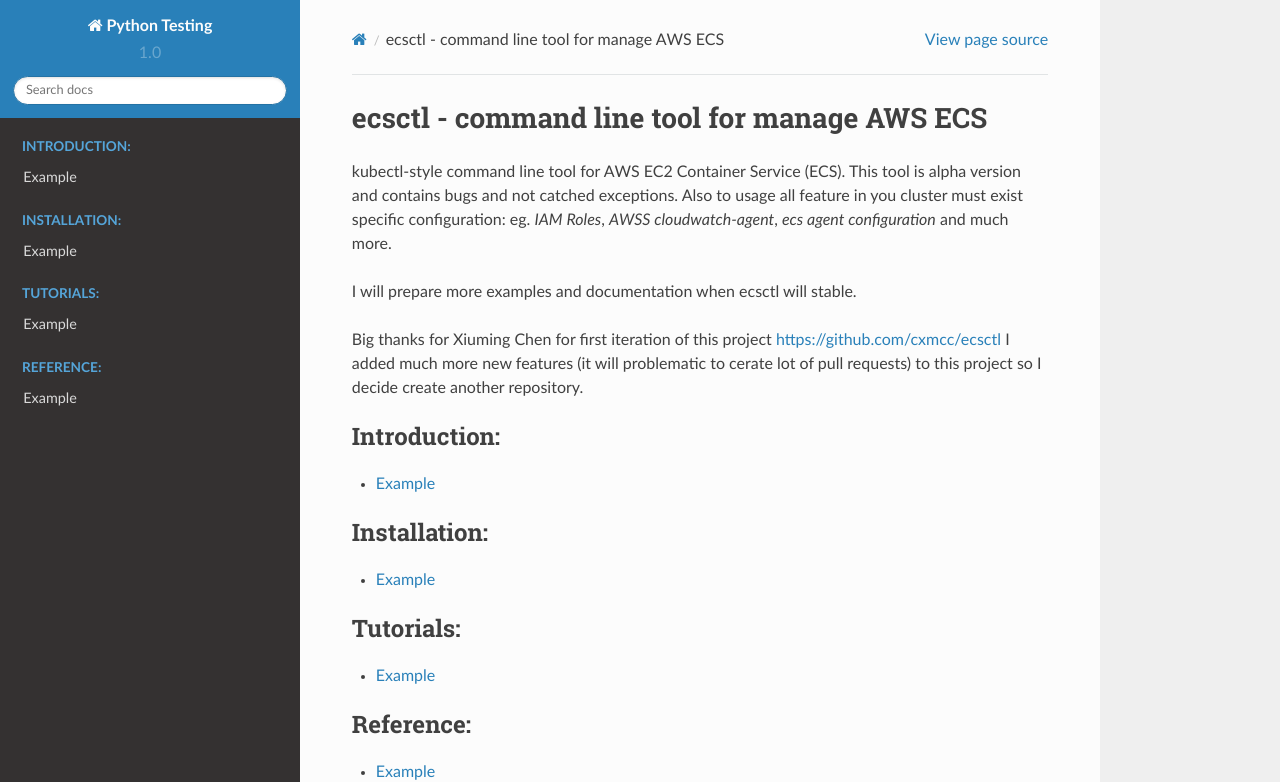
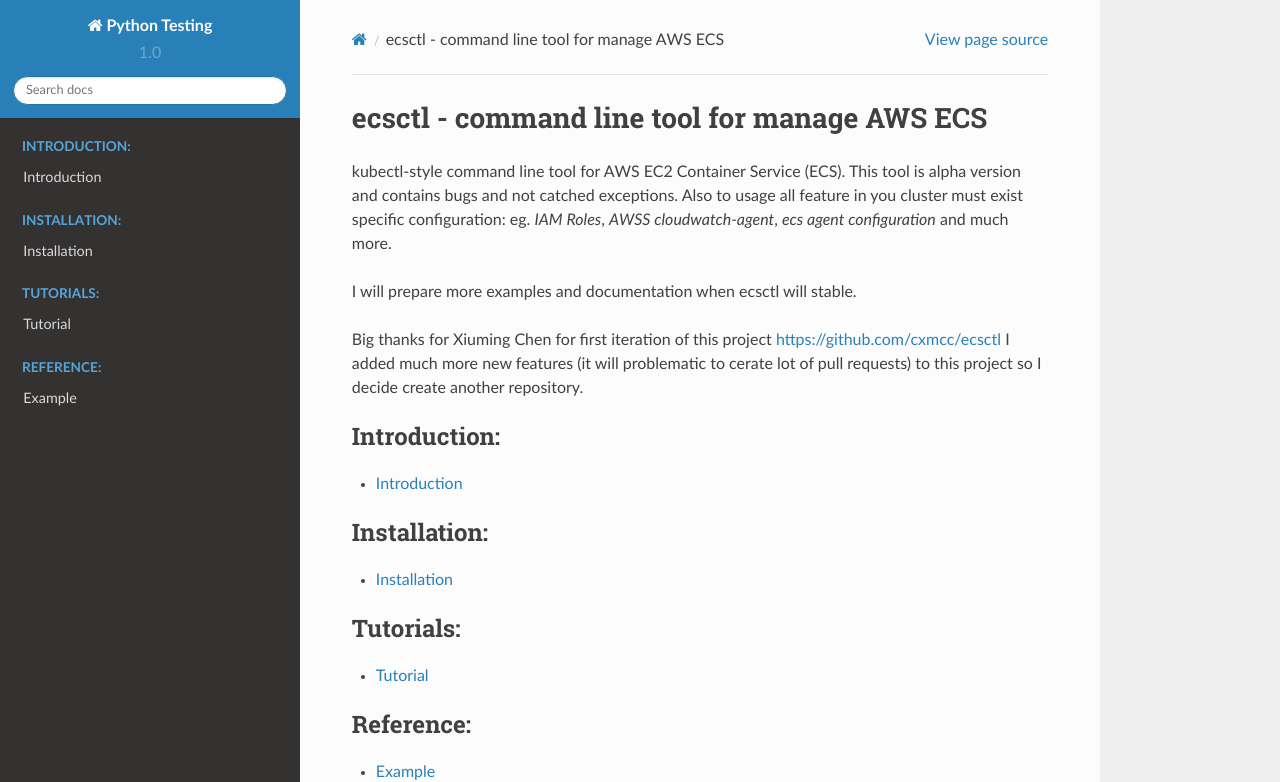
Before and after one commit to witold-gren/ecsctl, a Sphinx documentation site: the page built from docs/index.rst, in a window 1280 px wide and 1130 px high. Shown: the top 782 px of the window. Built offline with Sphinx 7.4.7 and the Read the Docs theme 2.0.0, drawn with Linux system fonts in a browser that asks for light colours.

Commit message:
add installation site

```diff
--- a/docs/index.rst
+++ b/docs/index.rst
@@ -14,21 +14,21 @@
    :maxdepth: 1
    :caption: Introduction:
 
-   page/example
+   page/introduction
 
 
 .. toctree::
    :maxdepth: 1
    :caption: Installation:
 
-   page/example
+   page/installation
 
 
 .. toctree::
    :maxdepth: 1
    :caption: Tutorials:
 
-   page/example
+   page/tutorials/index
 
 
 .. toctree::
--- /dev/null
+++ b/docs/page/tutorials/index.rst
@@ -0,0 +1,3 @@
+========
+Tutorial
+========
```
Also changed, not shown: docs/page/installation.rst (added, +34 -0 lines), docs/page/introduction.rst (added, +22 -0 lines).
